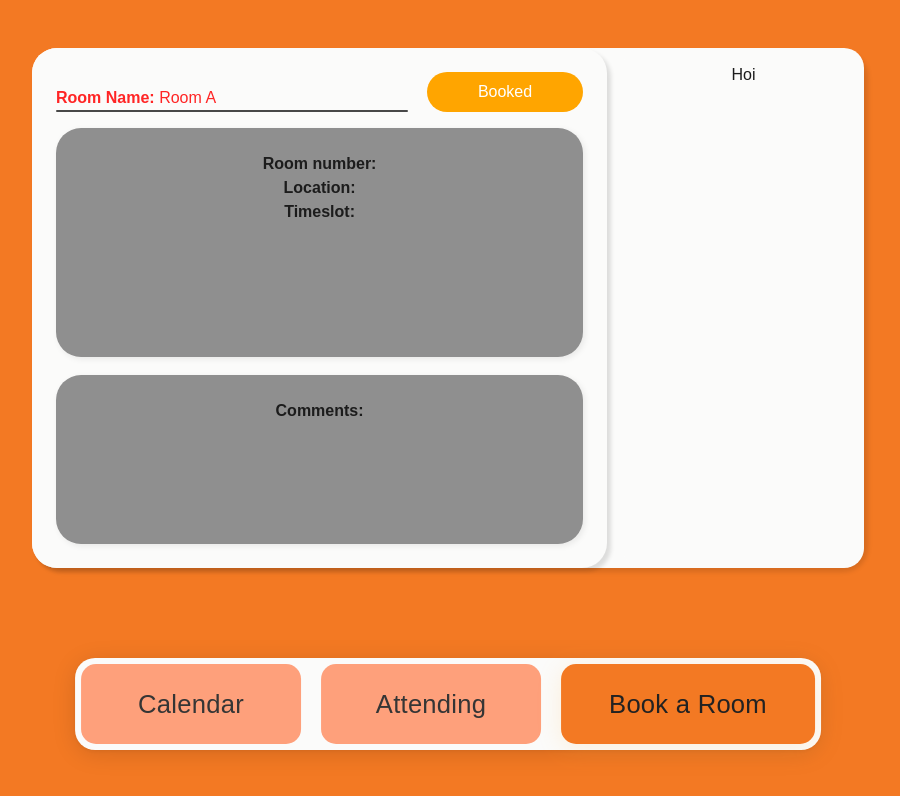
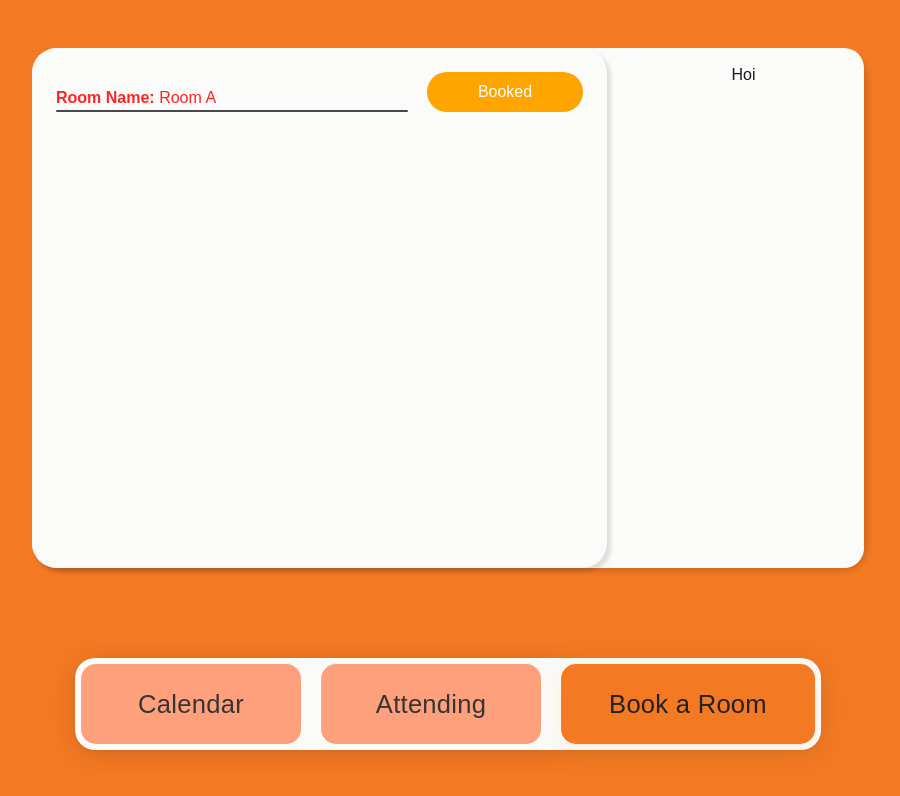
Before and after one commit to ItsADanny/HR.WebDev-CalendarApp, a React (Vite) app in the folder OCalendar/: page /book-a-room/new-room in a window 1280 px wide. Shown: the top 796 px of the page, without its empty margins (192-1092 px from the left). Built offline with nearby package versions, Linux system fonts and the light colour scheme.

Commit message:
kleine update

```diff
--- a/OCalendar/src/pages/NewRoom.tsx
+++ b/OCalendar/src/pages/NewRoom.tsx
@@ -1,4 +1,5 @@
-import RoomDetails from "../components/RoomDetails";
+import NewRoomDetails from "../components/NewRoom/NewRoomDetails";
+
 
 function NewRoom() {
     const selectedBooking = {
@@ -11,7 +12,7 @@ function NewRoom() {
 
         <div className="BookaRoom__container">
             <div className="BookaRoom__left-box">
-                <RoomDetails booking={selectedBooking} />
+                <NewRoomDetails booking={selectedBooking} />
             </div>
 
             <div className="BookaRoom__right-box">
```
Also changed, not shown: OCalendar/src/components/NewRoom/NewRoomDetails.tsx (+4 -4 lines).
